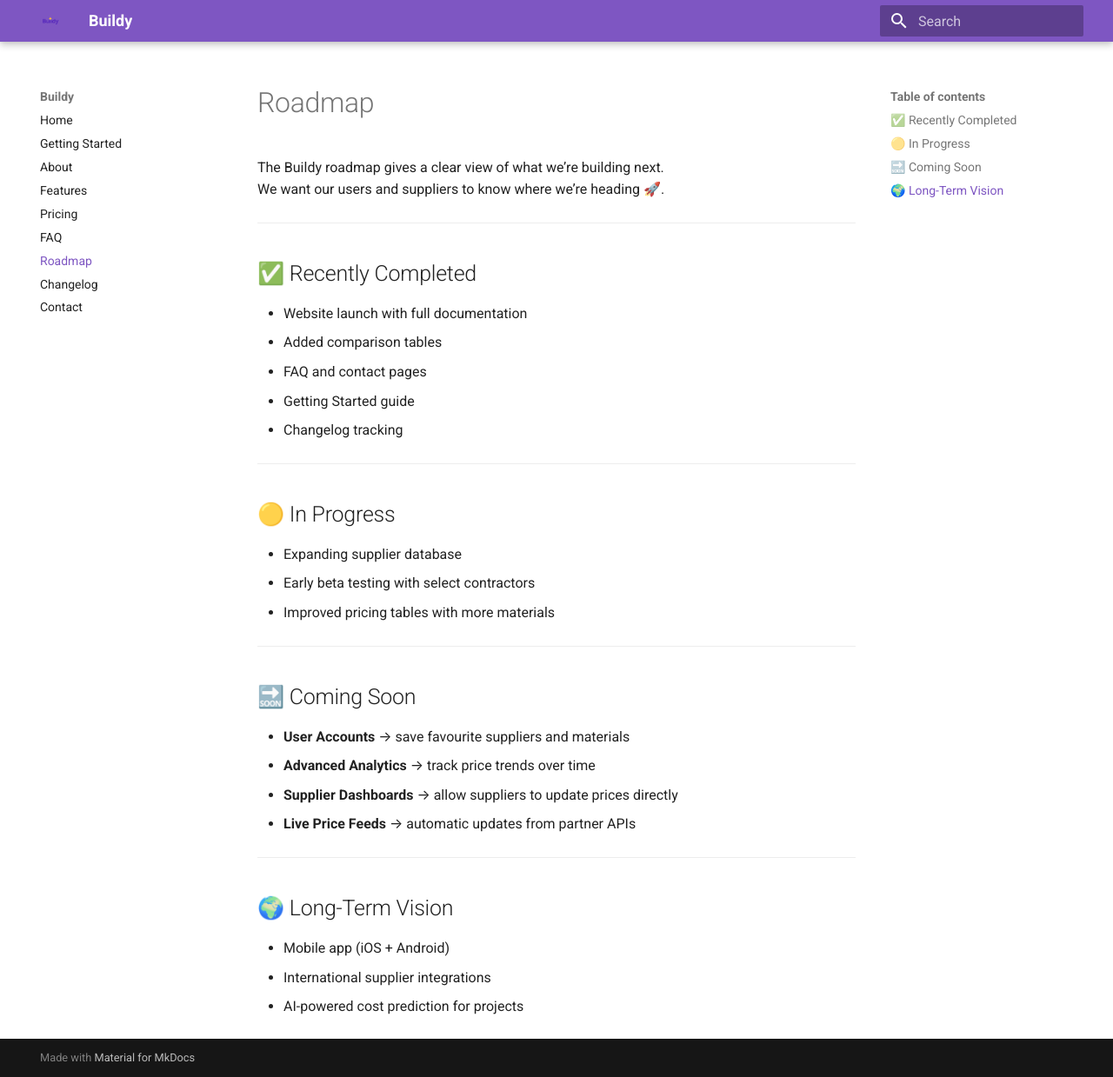
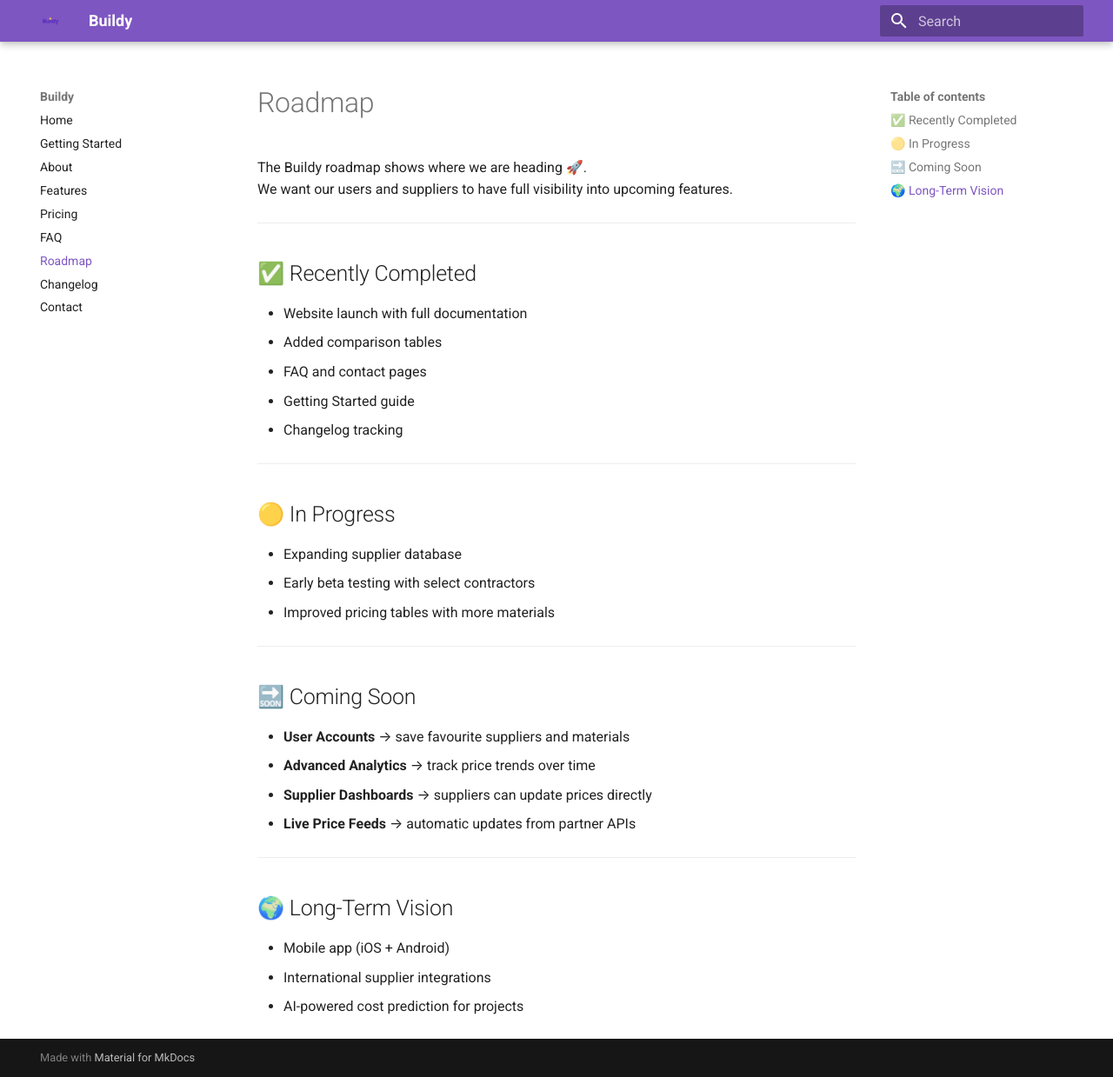
Before and after one commit to Kello54/Buildy, an MkDocs documentation site: the page built from docs/roadmap.md, in a window 1280 px wide and 1239 px high. Shown: the whole window at 87% size. Built offline with MkDocs 1.6.1 and Material for MkDocs 9.7.7, drawn with Linux system fonts in a browser that asks for light colours.

Commit message:
Update roadmap.md

```diff
--- a/docs/roadmap.md
+++ b/docs/roadmap.md
@@ -1,7 +1,7 @@
 # Roadmap
 
-The Buildy roadmap gives a clear view of what we’re building next.
-We want our users and suppliers to know where we’re heading 🚀.
+The Buildy roadmap shows where we are heading 🚀.
+We want our users and suppliers to have full visibility into upcoming features.
 
 ---
 
@@ -24,7 +24,7 @@ We want our users and suppliers to know where we’re heading 🚀.
 ## 🔜 Coming Soon
 - **User Accounts** → save favourite suppliers and materials
 - **Advanced Analytics** → track price trends over time
-- **Supplier Dashboards** → allow suppliers to update prices directly
+- **Supplier Dashboards** → suppliers can update prices directly
 - **Live Price Feeds** → automatic updates from partner APIs
 
 ---
```
